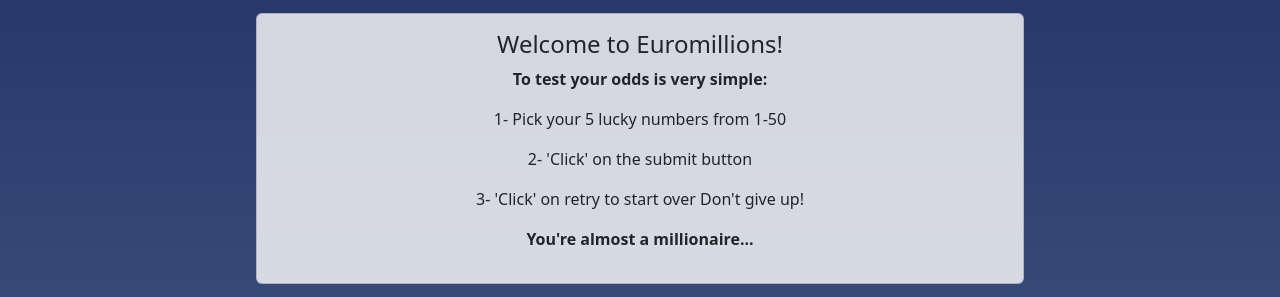
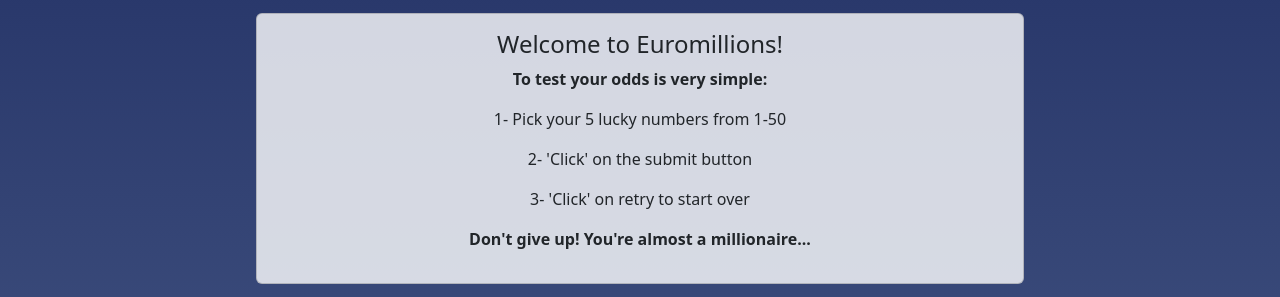
Before and after one commit to dimicoding/EUROMILLIONS, a plain HTML site: page index.html in a window 1280 px wide. Both pictures are taken after a click on the button "How it Works?". Shown: the part 199-496 px from the top of the page. Drawn offline with nearby package versions, Linux system fonts and the light colour scheme; grey boxes are pictures that could not be loaded.

Commit message:
Add the favicon to be displayed on the githubpages

```diff
--- a/index.html
+++ b/index.html
@@ -13,7 +13,7 @@
     <meta name="keywords" content="lottery, luck, EuroMillions">
     <link href="https://fonts.googleapis.com/css2?family=Josefin+Sans:wght@700&display=swap" rel="stylesheet">
     <link rel="stylesheet" href="assets/style/style.css">
-    <link rel="icon" href="/assets/images/favicon.ico">
+    <link rel="icon" href="/assets/images/favicon.ico" type="image/x-icon">
     <title>EuroMillions</title>
 </head>
 
@@ -37,8 +37,8 @@
                         <p class="text-center fw-bold">To test your odds is very simple:</p>
                         <p>1- Pick your 5 lucky numbers from 1-50</p>
                         <p>2- 'Click' on the submit button</p>
-                        <p>3- 'Click' on retry to start over Don't give up!</p>
-                        <p class="text-center fw-bold">You're almost a millionaire...</p>
+                        <p>3- 'Click' on retry to start over</p>
+                        <p class="text-center fw-bold">Don't give up! You're almost a millionaire...</p>
                     </div>
                 </div>
             </div>
@@ -90,6 +90,7 @@
     </div>
 
 
+
     <script src="assets/javascript/script.js"></script>
     <script src="https://cdn.jsdelivr.net/npm/bootstrap@5.3.0/dist/js/bootstrap.bundle.min.js" integrity="sha384-geWF76RCwLtnZ8qwWowPQNguL3RmwHVBC9FhGdlKrxdiJJigb/j/68SIy3Te4Bkz" crossorigin="anonymous"></script>
 </body>
```
